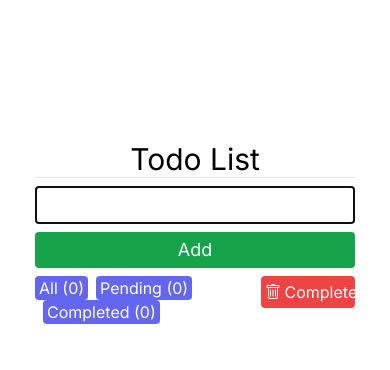
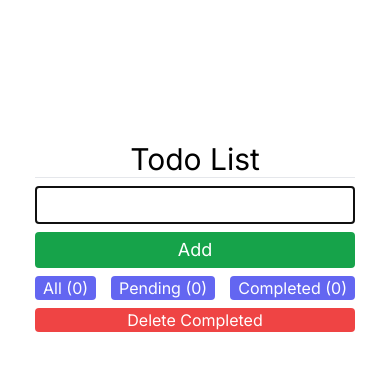
Before and after one commit to ketan-sonar/todo-app-next-js, a Next.js app: page / in a window 390 px wide. Shown: the top 370 px of the page. Built offline with nearby package versions, Linux system fonts and the light colour scheme.

Commit message:
fix mobile view

```diff
--- a/src/components/TodoFilter.tsx
+++ b/src/components/TodoFilter.tsx
@@ -16,37 +16,28 @@ export default function TodoFilter({
   todosCounts,
 }: TodoFilterProps) {
   return (
-    <div className="flex justify-between">
-      <div className="space-x-2">
+    <div className="flex flex-col sm:flex-row space-y-2 sm:space-y-0 sm:justify-between">
+      <div className="flex justify-between sm:space-x-2">
         <Link href={"/"}>
-          <button className="rounded bg-indigo-500 text-white px-1">
+          <button className="rounded bg-indigo-500 text-white px-2">
             All ({todosCounts.totalCount})
           </button>
         </Link>
         <Link href={"/?complete=false"}>
-          <button className="rounded bg-indigo-500 text-white px-1">
+          <button className="rounded bg-indigo-500 text-white px-2">
             Pending ({todosCounts.incompleteCount})
           </button>
         </Link>
         <Link href={"/?complete=true"}>
-          <button className="rounded bg-indigo-500 text-white px-1">
+          <button className="rounded bg-indigo-500 text-white px-2">
             Completed ({todosCounts.completeCount})
           </button>
         </Link>
       </div>
       {handleDeleteCompleted && (
         <div onClick={handleDeleteCompleted}>
-          <button className="hidden sm:block rounded bg-red-500 text-white px-1">
+          <button className="rounded bg-red-500 text-white px-1 w-full">
             Delete Completed
-          </button>
-          <button className="sm:hidden flex space-x-1 rounded bg-red-500 p-1 text-white items-center">
-            <Image
-              src={trashIcon}
-              alt="Delete Completed"
-              width={16}
-              height={16}
-            />
-            <div>Completed</div>
           </button>
         </div>
       )}
```
